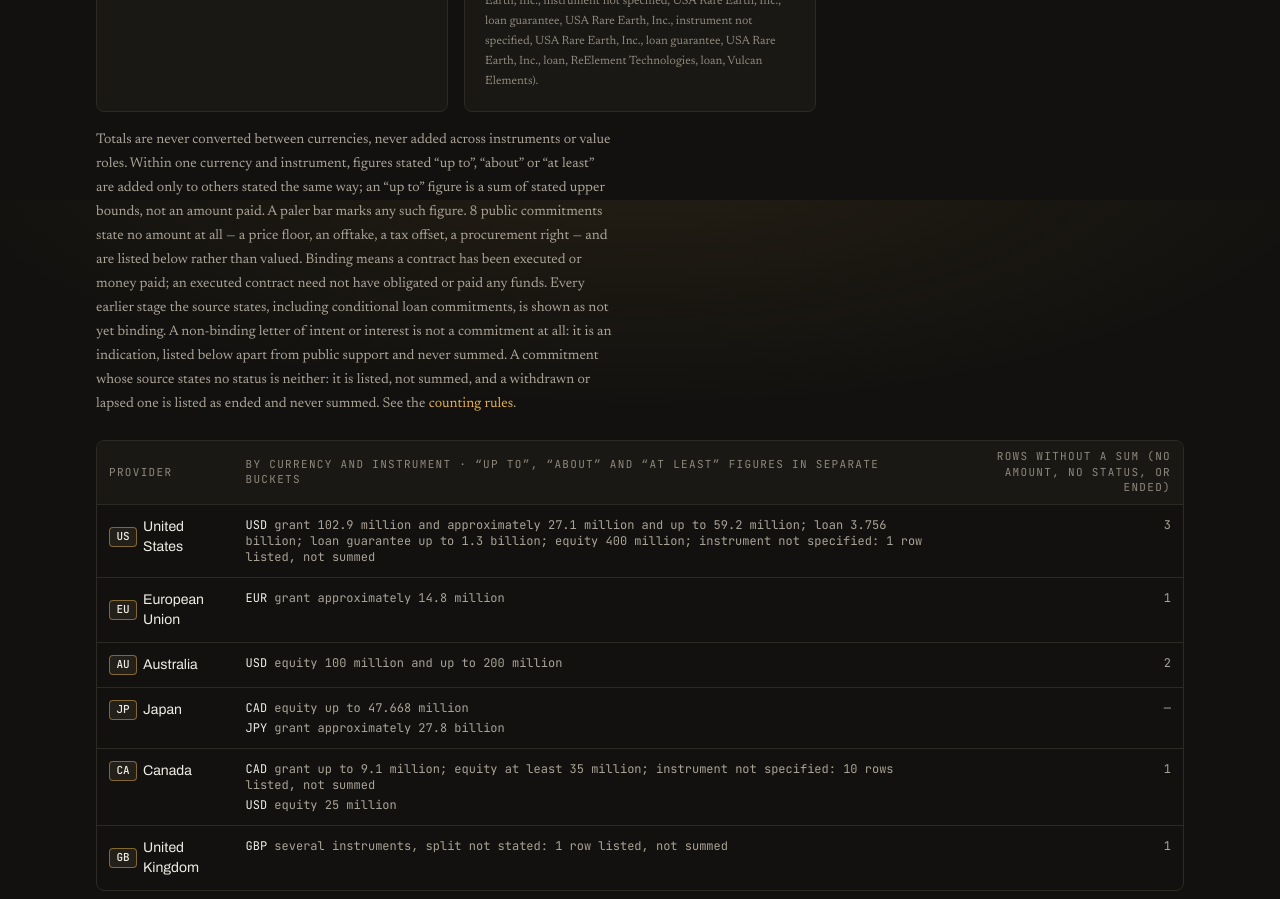
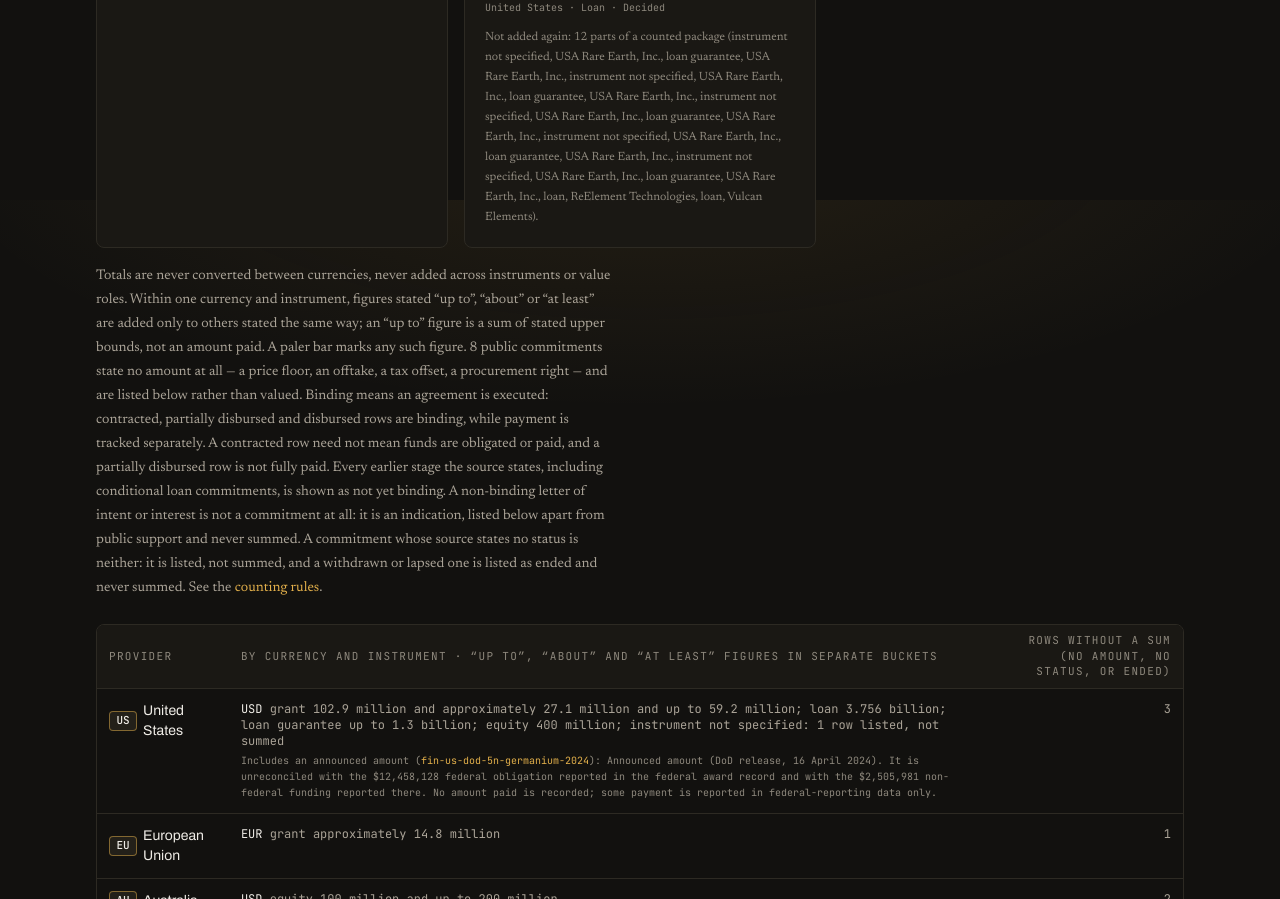
Before and after one commit to VSSpowerlifting/strategic-materials-policy-tracker, a Next.js app: page /capital in a window 1280 px wide. Shown: the part 3800-4699 px from the top of the page. Built offline with nearby package versions, Linux system fonts and the light colour scheme.

Commit message:
Fix 5N amount-basis caveats on Capital and Compare (#47)

```diff
--- a/app/capital/page.tsx
+++ b/app/capital/page.tsx
@@ -7,6 +7,7 @@
 import { CommitmentRow, InlineAmount } from "@/components/capital/rows";
 import { JurisdictionTag } from "@/components/labels";
 import { OptionLadder } from "@/components/capital/primitives";
+import { AmountBasisNotes } from "@/components/intelligence/totals";
 import {
   LISTED_NOT_SUMMED_ROLES,
   PUBLIC_CAPITAL_SOURCES,
@@ -149,6 +150,7 @@
                               </div>
                             ) : null,
                           )}
+                          {inst.summed ? <AmountBasisNotes entries={inst.amountBasis} /> : null}
                         </div>
                       ))}
                     </div>
@@ -210,7 +212,7 @@
             Totals are never converted between currencies, never added across instruments or value roles. Within one currency and instrument, figures stated &ldquo;up to&rdquo;, &ldquo;about&rdquo; or &ldquo;at least&rdquo; are added only to others stated the same way; an &ldquo;up to&rdquo; figure is a sum of stated upper bounds, not an amount paid. A paler bar marks any such figure.
             {" "}
             {totals.unquantifiedIds.length} public commitments state no amount at all — a price floor, an offtake, a tax offset, a procurement right — and are listed below rather than valued.
-            {" "}Binding means a contract has been executed or money paid; an executed contract need not have obligated or paid any funds. Every earlier stage the source states, including conditional loan commitments, is shown as not yet binding. A non-binding letter of intent or interest is not a commitment at all: it is an indication, listed below apart from public support and never summed. A commitment whose source states no status is neither: it is listed, not summed
+            {" "}Binding means an agreement is executed: contracted, partially disbursed and disbursed rows are binding, while payment is tracked separately. A contracted row need not mean funds are obligated or paid, and a partially disbursed row is not fully paid. Every earlier stage the source states, including conditional loan commitments, is shown as not yet binding. A non-binding letter of intent or interest is not a commitment at all: it is an indication, listed below apart from public support and never summed. A commitment whose source states no status is neither: it is listed, not summed
             {totals.statusNotStatedIds.length ? ` (${totals.statusNotStatedIds.length} now)` : ""}, and a withdrawn or lapsed one is listed as ended
             {totals.endedIds.length ? ` (${totals.endedIds.length} now)` : ""} and never summed.
             {" "}See the <Link href="/methodology#capital-counting" className="text-accent hover:text-accent-strong">counting rules</Link>.
@@ -236,7 +238,8 @@
                     <td className="px-3 py-3">
                       <span className="flex flex-col gap-1">
                         {t.currencies.map((cur) => (
-                          <span key={cur.currency} className="tnum font-mono text-xs text-muted">
+                          <span key={cur.currency} className="space-y-1">
+                            <span className="tnum block font-mono text-xs text-muted">
                               <span className="text-foreground">{cur.currency}</span>{" "}
                               {cur.status === "withheld"
                                 ? "total withheld: counted rows overlap"
@@ -249,6 +252,12 @@
                                         : `${financialInstrumentLabels[i.instrument].toLowerCase()}: ${i.countedIds.length} row${i.countedIds.length === 1 ? "" : "s"} listed, not summed`,
                                     )
                                     .join("; ")}
+                            </span>
+                            {cur.status === "summed"
+                              ? cur.instruments.map((i) =>
+                                  i.summed ? <AmountBasisNotes key={i.instrument} entries={i.amountBasis} /> : null,
+                                )
+                              : null}
                           </span>
                         ))}
                         {t.currencies.length === 0 ? <span className="font-mono text-xs text-faint">—</span> : null}
--- a/components/intelligence/totals.tsx
+++ b/components/intelligence/totals.tsx
@@ -27,6 +27,27 @@
         ))}
       </dl>
     </div>
+  );
+}
+
+export function AmountBasisNotes({
+  entries,
+}: {
+  entries?: { commitmentId: string; label: string; note: string }[];
+}) {
+  if (!entries?.length) return null;
+  return (
+    <>
+      {entries.map((b) => (
+        <p key={b.commitmentId} data-amount-basis={b.commitmentId} className="font-mono text-[10px] leading-4 text-faint">
+          Includes an {b.label.toLowerCase()} amount (
+          <Link href={`/capital/${b.commitmentId}`} className="text-accent hover:text-accent-strong">
+            {b.commitmentId}
+          </Link>
+          ): {b.note}
+        </p>
+      ))}
+    </>
   );
 }
 
@@ -67,11 +88,7 @@
                     <>
                       <Sums label="Binding" sums={i.binding} />
                       <Sums label="Not yet binding" sums={i.notYetBinding} />
-                      {(i.amountBasis ?? []).map((b) => (
-                        <p key={b.commitmentId} data-amount-basis={b.commitmentId} className="font-mono text-[10px] leading-4 text-faint">
-                          Includes an {b.label.toLowerCase()} amount (<Link href={`/capital/${b.commitmentId}`} className="text-accent hover:text-accent-strong">{b.commitmentId}</Link>): {b.note}
-                        </p>
-                      ))}
+                      <AmountBasisNotes entries={i.amountBasis} />
                     </>
                   ) : (
                     <p className="font-mono text-[11px] leading-5 text-faint">
--- a/components/lattice/lattice.tsx
+++ b/components/lattice/lattice.tsx
@@ -477,7 +477,7 @@
   );
 }
 
-function CommitmentItem({ r }: { r: LatticeCommitment }) {
+export function CommitmentItem({ r }: { r: LatticeCommitment }) {
   return (
     <li className="py-3 first:pt-0">
       <div className="flex gap-3">
@@ -489,6 +489,7 @@
           <p className="tnum mt-1 text-sm text-paper-foreground">
             {r.amount ? (
               <>
+                {r.amount.basisLabel ? <span className="text-paper-faint">{r.amount.basisLabel} </span> : null}
                 {r.amount.qualifier ? <span className="text-paper-faint">{r.amount.qualifier} </span> : null}
                 <span className="text-paper-faint">{r.amount.currency} </span>
                 <strong className="font-semibold">{r.amount.value}</strong>
```
Also changed, not shown: 2 other files (tests, documents, lock files or other folders). Lines whose indentation alone changed are shown as unchanged.
